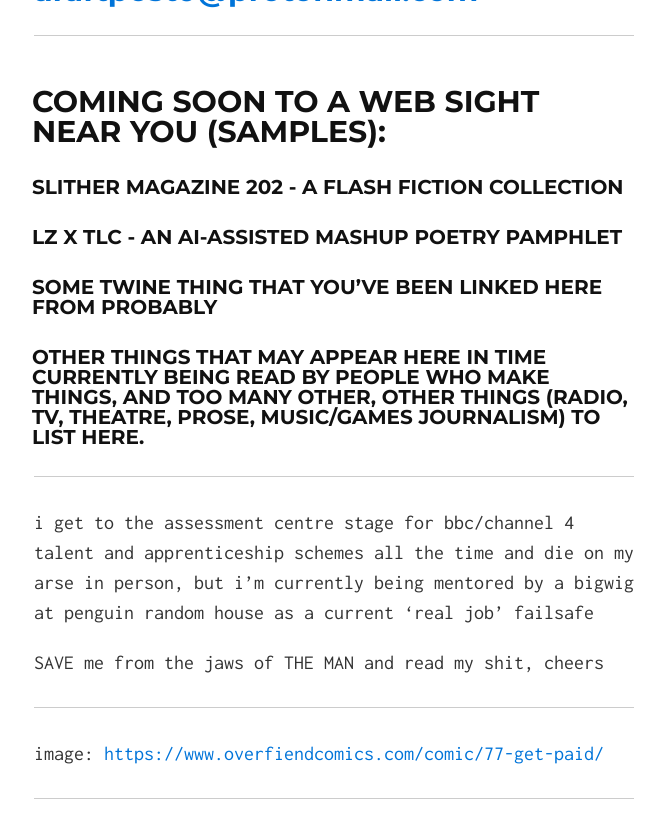
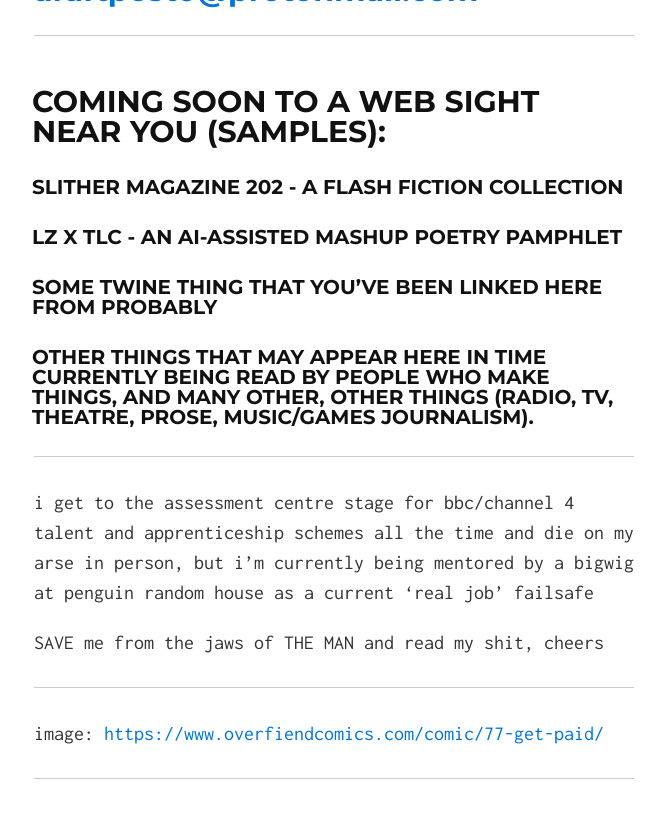
Before and after one commit to draftpost0/draftpost0.github.io, a Jekyll site: the page built from index.md, in a window 1280 px wide and 900 px high, scrolled down 1054 px. Shown: the top 838 px of the window, without its empty margins (306-971 px from the left). Built offline with Jekyll 4.4.1, drawn with Linux system fonts in a browser that asks for light colours; nearby versions of some CDN libraries.

Commit message:
page edit

```diff
--- a/index.md
+++ b/index.md
@@ -13,7 +13,7 @@ layout: default
 ### SLITHER MAGAZINE 202 - a flash fiction collection
 ### LZ X TLC - an AI-Assisted mashup poetry pamphlet
 ### SOME TWINE THING THAT YOU'VE BEEN LINKED HERE FROM PROBABLY
-### other things that may appear here in time currently being read by people who make things, and too many other, other things (radio, tv, theatre, prose, music/games journalism) to list here.
+### other things that may appear here in time currently being read by people who make things, and many other, other things (radio, tv, theatre, prose, music/games journalism).
 ---
 
 i get to the assessment centre stage for bbc/channel 4 talent and apprenticeship schemes all the time and die on my arse in person, but i'm currently being mentored by a bigwig at penguin random house as a current 'real job' failsafe
```
